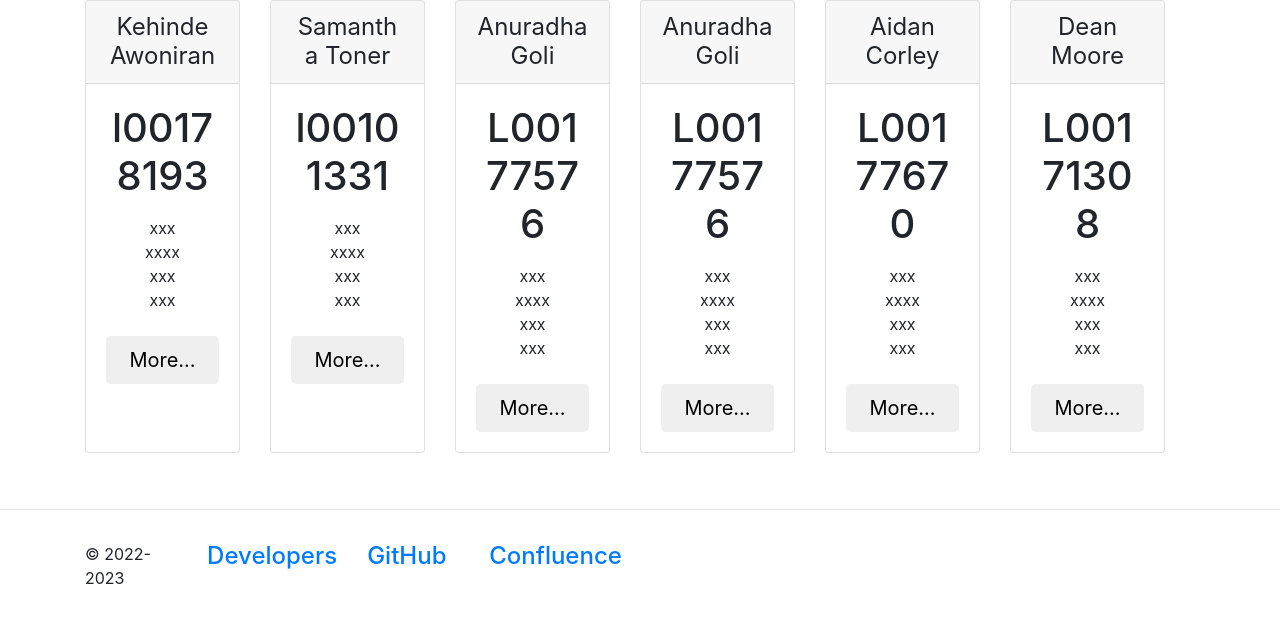
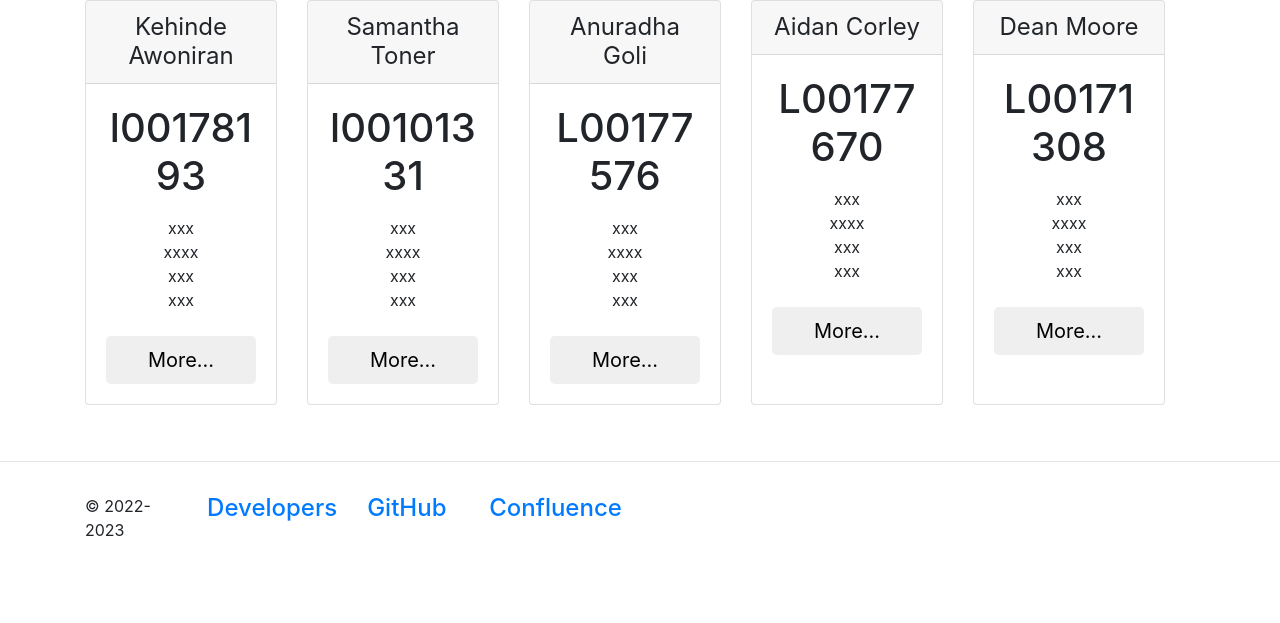
Before and after one commit to DevOps-PM-PGDip-2022-2023/Nausica-s-Global-Green-Initiative, a Flask app: page /team in a window 1280 px wide. Shown: the part 104-727 px from the top of the page. Run offline with Flask 2, Linux system fonts and the light colour scheme; the visitor is signed in with stand-in values (Sample User, id 1).

Commit message:
Update Teamdetails.html

```diff
--- a/templates/Teamdetails.html
+++ b/templates/Teamdetails.html
@@ -103,21 +103,6 @@
               </div>
               <div class="card mb-4 box-shadow">
                 <div class="card-header">
-                  <h4 class="my-0 font-weight-normal">Anuradha Goli</h4>
-                </div>
-                <div class="card-body">
-                  <h1 class="card-title pricing-card-title">L00177576</h1>
-                  <ul class="list-unstyled mt-3 mb-4">
-                    <li>xxx</li>
-                    <li>xxxx</li>
-                    <li>xxx</li>
-                    <li>xxx</li>
-                  </ul>
-                  <button type="button" class="btn btn-lg btn-block btncolor">More...</button>
-                </div>
-              </div>
-              <div class="card mb-4 box-shadow">
-                <div class="card-header">
                   <h4 class="my-0 font-weight-normal">Aidan Corley</h4>
                 </div>
                 <div class="card-body">
```
